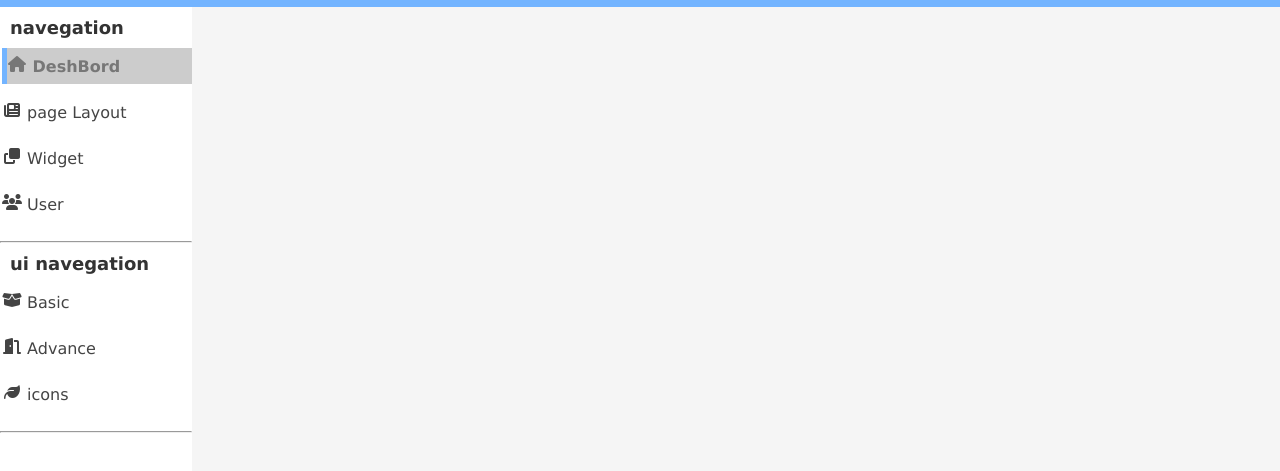
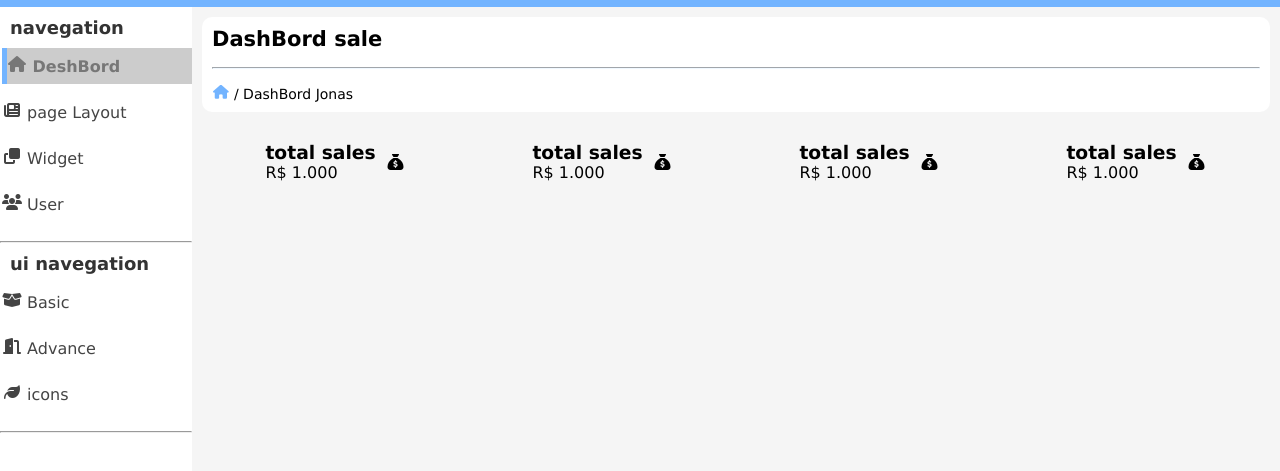
Before and after one commit to JonasSMendes/j.s, a plain HTML site: page dashBord/index.html in a window 1280 px wide. Shown: the part 43-514 px from the top of the page. Drawn offline with Linux system fonts and the light colour scheme.

Commit message:
sections box-info

```diff
--- a/dashBord/css/style.css
+++ b/dashBord/css/style.css
@@ -22,6 +22,7 @@ header{
     display: flex;
     justify-content: space-between;
     align-items: center;
+    cursor: pointer;
 
 }
 .info-hearder img{
@@ -29,14 +30,21 @@ header{
     height: 30px;
     margin-left: 5px;
     border-radius: 20px;
+    cursor: pointer;
 }
 
 .search{
     margin-left: 10px;
+    cursor: pointer;
 
 }
 .search i{
     padding:0 5px ;
+    cursor: pointer;
+
+}
+.search i:hover{
+    opacity: 0.5;
 }
 
 
@@ -80,7 +88,42 @@ header{
     font-weight: bold;
     color: #777;
 }
+
+
+
+
 .content{
     width: 85%;
     background-color: rgb(245, 245, 245);
+    padding: 10px;
 }
+.titulosection{
+    background-color: white;
+    padding: 10px;
+    border-radius: 10px;
+    font-size: 14px;
+}
+.titulosection p{
+    font-size: 14px;
+}
+.titulosection i{
+    color:#73b4ff ;
+}
+.titulosection hr{
+    border-color: aliceblue;
+}
+
+
+.box-info{
+    width: 100%;
+    margin-top: 20px;
+    display: flex;
+    justify-content: space-around;
+}
+.box-info-sigle{
+    display: flex;
+    justify-content: space-between;
+    align-items: center;
+    width: 15%;
+    padding: 10px;
+}
--- a/dashBord/index.html
+++ b/dashBord/index.html
@@ -49,6 +49,44 @@
             <hr>
         </div><!--sidebar-->
         <div class="content">
+            <div class="titulosection">
+                <h2>DashBord sale</h2>
+                <br>
+                <hr>
+                <br>
+                <p> <i class="fa-solid fa-house"></i> / DashBord Jonas</p>
+            </div>
+
+            <div class="box-info">
+                <div class="box-info-sigle">
+                    <div class="info-text">
+                        <h3>total sales</h3>
+                        <p>R$ 1.000</p>
+                    </div>
+                    <i class="fa-solid fa-sack-dollar"></i>
+                </div>
+                <div class="box-info-sigle">
+                    <div class="info-text">
+                        <h3>total sales</h3>
+                        <p>R$ 1.000</p>
+                    </div>
+                    <i class="fa-solid fa-sack-dollar"></i>
+                </div>
+                 <div class="box-info-sigle">
+                    <div class="info-text">
+                        <h3>total sales</h3>
+                        <p>R$ 1.000</p>
+                    </div>
+                    <i class="fa-solid fa-sack-dollar"></i>
+                </div>
+                <div class="box-info-sigle">
+                    <div class="info-text">
+                        <h3>total sales</h3>
+                        <p>R$ 1.000</p>
+                    </div>
+                    <i class="fa-solid fa-sack-dollar"></i>
+                </div>
+            </div>
 
         </div><!--content-->
     </section><!--main-->
```
